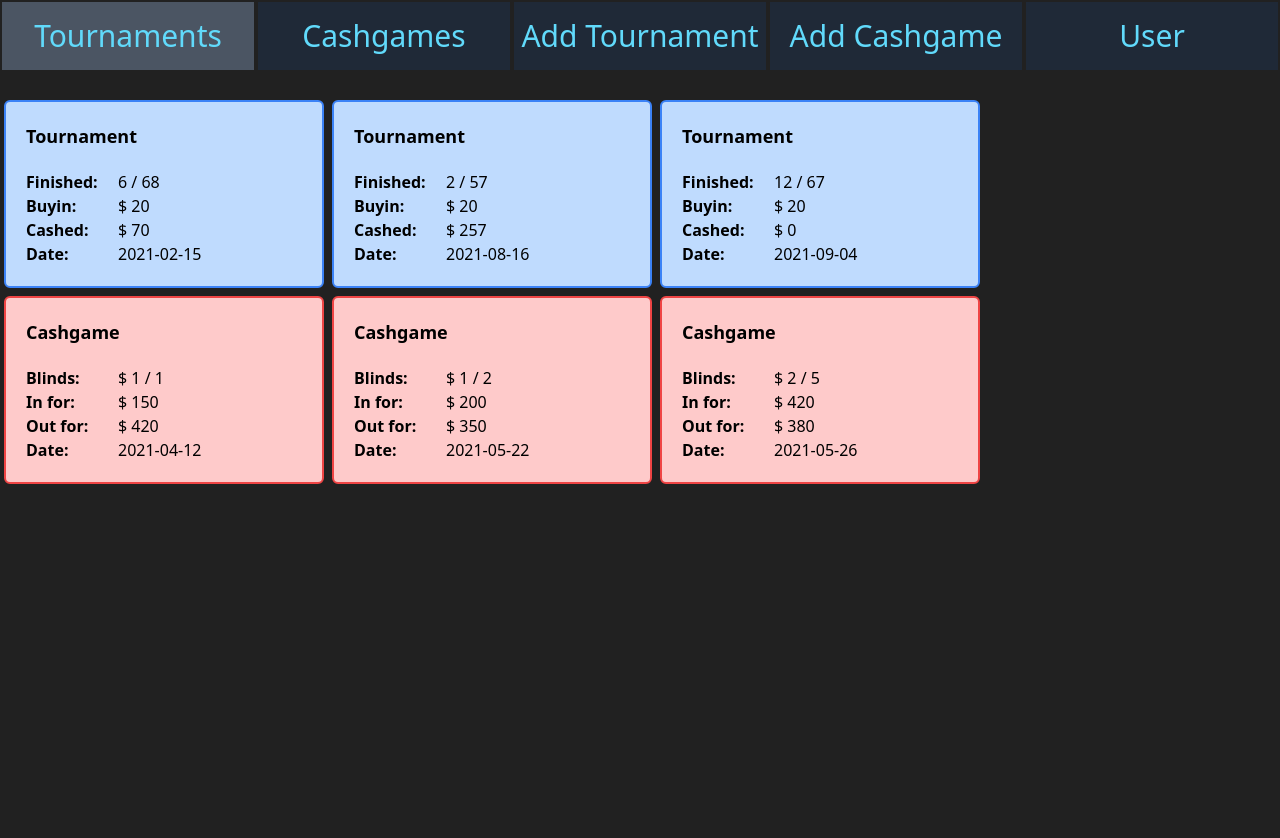
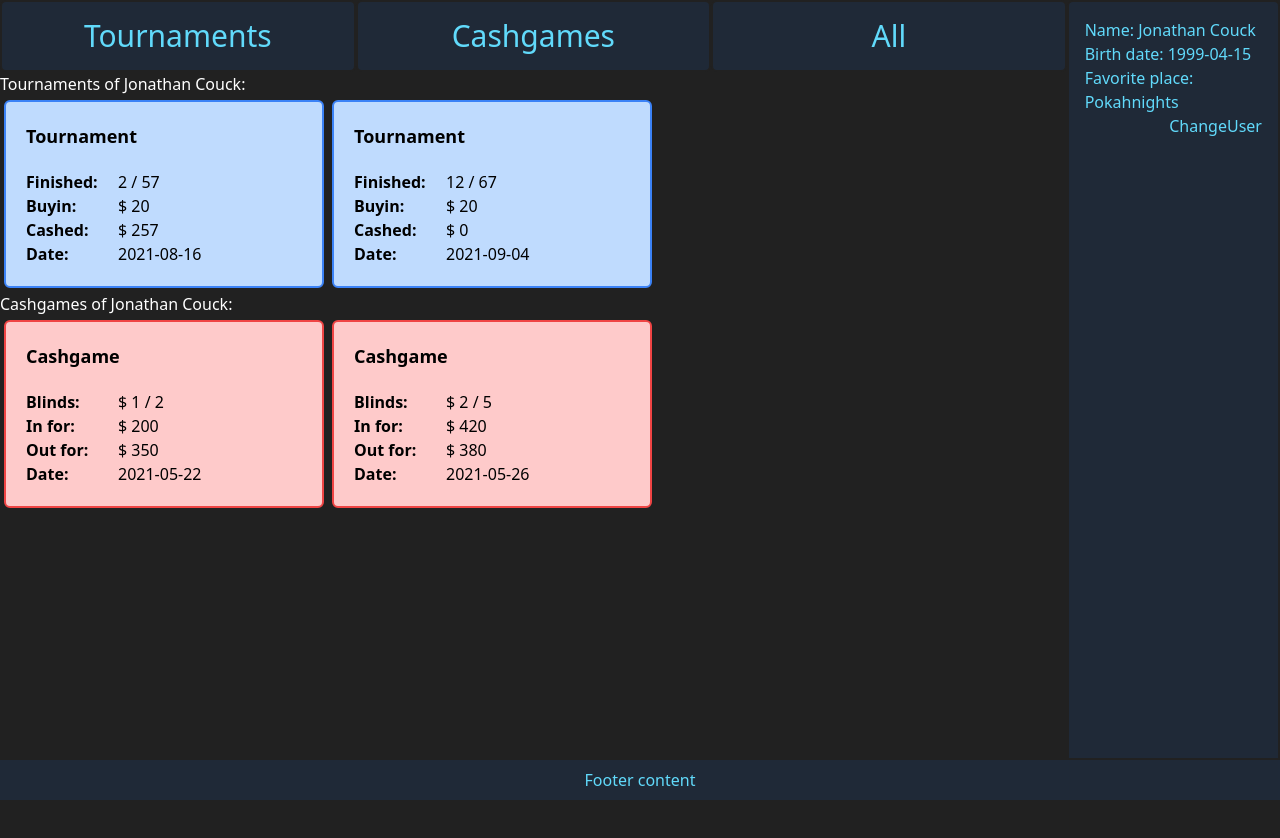
Before and after one commit to JonathanCouck/frontendweb-poker-tracker, a React (Create React App) app: page / in a window 1280 px wide. Shown: the top 838 px of the page. Before the commit the page ends 800 px from the top, so only its background shows below. Built offline with nearby package versions, Linux system fonts and the light colour scheme.

Commit message:
layout change + add UserBar

```diff
--- a/src/App.css
+++ b/src/App.css
@@ -1,5 +1,9 @@
 .App {
   text-align: center;
+  padding: 0;
+  margin: 0;
+  height: 100%;
+  width: 100%;
 }
 
 .App-logo {
--- a/src/App.js
+++ b/src/App.js
@@ -1,20 +1,36 @@
 import './App.css';
 import MenuBar from './component/menubar/MenuBar';
-import CASHGAME_DATA from './mock_data/cashgame_mock';
-import TOURNAMENT_DATA from './mock_data/tournament_mock';
-import Tournaments from './component/tournaments/Tournaments';
-import Cashgames from './component/cashgames/Cashgames';
+import USER_DATA from './mock_data/user_mock';
+import Footer from './component/Footer';
+import MainContent from './component/MainContent';
+import UserBar from './component/UserBar';
 
 function App() {
+  const user = USER_DATA[1];
   return (
-    <div className="App grid grid-rows-12">
-      <MenuBar className="row-start-1 row-span-1"/>
-      <div className="row-start-2 row-span-11 flex flex-col">
-        <Tournaments tournaments={TOURNAMENT_DATA}/>
-        <Cashgames cashgames={CASHGAME_DATA}/>
+    <div className="App">
+      <div className="h-screen flex flex-nowrap">
+        <div className="w-5/6">
+          <MenuBar className="" />
+          <MainContent className="" user={user}/>
+        </div>
+        <div className="w-1/6">
+          <UserBar {...user}/>
+        </div>
+      </div>
+      <div>
+        <Footer />
       </div>
     </div>
+
   );
 }
+//<Footer />
+export default App;
 
-export default App;
+/*
+<div className="row-start-2 row-span-11 col-start-1 col-span-6 flex flex-col">
+<Tournaments tournaments={TOURNAMENT_DATA}/>
+<Cashgames cashgames={CASHGAME_DATA}/>
+</div>
+*/
--- /dev/null
+++ b/src/component/Footer.jsx
@@ -0,0 +1,7 @@
+export default function Footer() {
+  return (
+    <div className="mt-4 p-2 bottom-0 left-0 bg-gray-800 select-none cursor-default w-full fixed" style={{color:"#61dafb", borderTopWidth:"2px",borderColor:"#212121"}}>
+      Footer content
+    </div>
+  )
+}
--- /dev/null
+++ b/src/component/MainContent.jsx
@@ -0,0 +1,20 @@
+import Tournaments from './tournaments/Tournaments';
+import Cashgames from './cashgames/Cashgames';
+import CASHGAME_DATA from '../mock_data/cashgame_mock';
+import TOURNAMENT_DATA from '../mock_data/tournament_mock';
+
+export default function MainContent(props) {
+  const {user} = props
+  return (
+    <div className="text-white text-left bg-blue h-screen" >
+      <div>
+        Tournaments of {user.first_name+" "+user.last_name}:
+       <Tournaments tournaments={TOURNAMENT_DATA} user={user} />
+      </div>
+      <div>
+        Cashgames of {user.first_name+" "+user.last_name}:
+        <Cashgames cashgames={CASHGAME_DATA} user={user} />
+      </div>
+    </div>
+  )
+}
--- /dev/null
+++ b/src/component/UserBar.jsx
@@ -0,0 +1,18 @@
+import PLACE_DATA from '../mock_data/place_mock'
+
+export default function UserBar(props) {
+  const {id, first_name, last_name, birth_date, favorite_place_id} = props
+  const favoritePlace = PLACE_DATA.filter(place => place.id === favorite_place_id)[0]
+  return(
+    <div className="pl-auto pr-auto p-4 bg-gray-800 cursor-default border-2 rounded-md h-screen text-left" style={{color:"#61dafb",borderColor:"#212121"}}>
+      <div>
+        <div>Name: {first_name} {last_name} </div>
+        <div>Birth date: {birth_date.substring(0,10)}</div>
+        <div>Favorite place: {favoritePlace.name}</div>
+      </div>
+      <div className="text-right hover: cursor-pointer">
+        ChangeUser
+      </div>
+    </div>
+  )
+}
--- a/src/component/cashgames/Cashgames.jsx
+++ b/src/component/cashgames/Cashgames.jsx
@@ -1,11 +1,12 @@
 import Cashgame from "./Cashgame";
 
 export default function Tournaments(props) {
-  const {cashgames} = props;
+  const {cashgames, user} = props;
 
   return(
-    <div className="flex">
-      {cashgames.map(cash =>
+    <div className="flex text-black">
+      {cashgames.filter(tour => tour.player_id === user.id)
+        .map(cash =>
         <Cashgame {...cash} />
       )}
     </div>
--- a/src/component/menubar/MenuBar.jsx
+++ b/src/component/menubar/MenuBar.jsx
@@ -2,12 +2,10 @@ import MenuItem from './MenuItem'
 
 export default function MenuBar() {
   return (
-    <div className="grid grid-cols-5 bg-gray-800 w-screen text-3xl mb-6" >
-      <MenuItem className="col-start-1" name="Tournaments"/>
+    <div className="grid grid-cols-3 bg-gray text-3xl">
+      <MenuItem className="col-start-1  w-700px" name="Tournaments"/>
       <MenuItem className="col-start-2" name="Cashgames" />
-      <MenuItem className="col-start-3" name="Add Tournament" />
-      <MenuItem className="col-start-4" name="Add Cashgame" />
-      <MenuItem className="col-start-4" name="User" />
+      <MenuItem className="col-start-3" name="All" />
     </div>
   )
 }
--- a/src/component/menubar/MenuItem.jsx
+++ b/src/component/menubar/MenuItem.jsx
@@ -1,7 +1,13 @@
 export default function MenuItem(props) {
   const {name} = props
+
+  const handleClick = () => {
+    console.log(`clicked ${name}`)
+  }
+
   return (
-    <div class="pl-auto pr-auto pt-4 pb-4 cursor-default border-2 hover:bg-gray-600 cursor-pointer" style={{color:"#61dafb",borderColor:"#212121"}}>
+    <div className="pl-auto pr-auto pt-4 pb-4 bg-gray-800 select-none cursor-default border-2 rounded-md hover:bg-gray-600 cursor-pointer"
+        style={{color:"#61dafb",borderColor:"#212121"}} onClick={handleClick}>
       {name}
     </div>
   )
--- a/src/component/tournaments/Tournaments.jsx
+++ b/src/component/tournaments/Tournaments.jsx
@@ -1,11 +1,11 @@
 import Tournament from "./Tournament";
 
 export default function Tournaments(props) {
-  const {tournaments} = props;
-
+  const {tournaments, user} = props;
   return(
-    <div className="flex">
-      {tournaments.map(tour =>
+    <div className="flex text-black">
+      {tournaments.filter(tour => tour.player_id === user.id)
+        .map(tour =>
         <Tournament {...tour} />
       )}
     </div>
--- a/src/mock_data/place_mock.js
+++ b/src/mock_data/place_mock.js
@@ -1,4 +1,4 @@
-const PLACES_DATA = [
+const PLACE_DATA = [
   {
     id: "a521ea17-81a0-462c-946d-177292d57617",
     name: "Grand Casino de Namur",
@@ -19,4 +19,4 @@ const PLACES_DATA = [
   }
 ];
 
-export default PLACES_DATA;
+export default PLACE_DATA;
```
